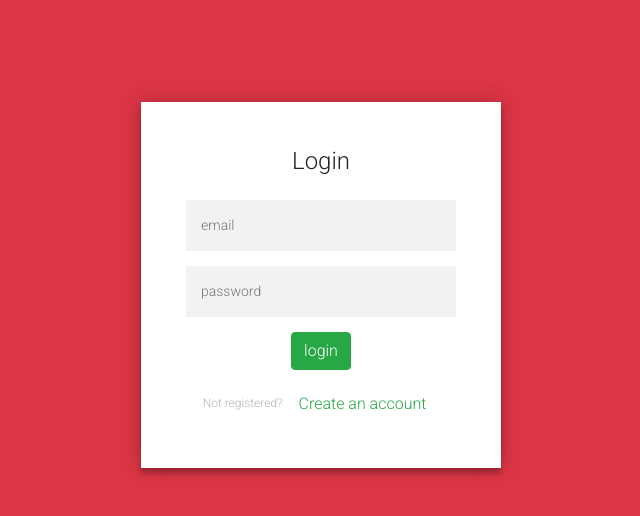
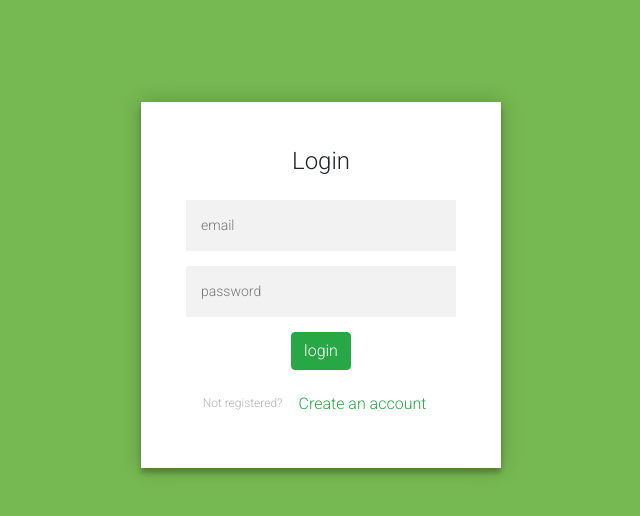
Before and after one commit to Mateo-RH/Final-Telematica, a website: page public/index.html in a window 1280 px wide. Shown: the whole page, without its empty margins (319-959 px from the left). Drawn offline with nearby package versions, Linux system fonts and the light colour scheme.

Commit message:
Changin colors machine 2

```diff
--- a/public/css/style.css
+++ b/public/css/style.css
@@ -74,11 +74,11 @@
   color: #ef3b3a;
 }
 body {
-  background: #dc3545; /* fallback for old browsers */
-  background: -webkit-linear-gradient(right, #dc3545, #dc3545);
-  background: -moz-linear-gradient(right, #dc3545, #dc3545);
-  background: -o-linear-gradient(right, #dc3545, #dc3545);
-  background: linear-gradient(to left, #dc3545, #dc3545);
+  background: #76b852; /* fallback for old browsers */
+  background: -webkit-linear-gradient(right, #76b852, #76b852);
+  background: -moz-linear-gradient(right, #76b852, #76b852);
+  background: -o-linear-gradient(right, #76b852, #76b852);
+  background: linear-gradient(to left, #76b852, #76b852);
   font-family: 'Roboto', sans-serif;
   -webkit-font-smoothing: antialiased;
   -moz-osx-font-smoothing: grayscale;
--- a/public/index.html
+++ b/public/index.html
@@ -13,7 +13,7 @@
     />
     <link rel="stylesheet" href="./css/style.css" />
   </head>
-  <body style="background-color: #dc3545;">
+  <body style="background-color: #76b852;">
     <div class="login-page">
       <div class="form">
         <h4 class="mb-4">Login</h4>
```
Also changed, not shown: public/error.html (+1 -1 lines), public/opinion.html (+1 -1 lines), public/product.html (+1 -1 lines), public/register.html (+1 -1 lines).
